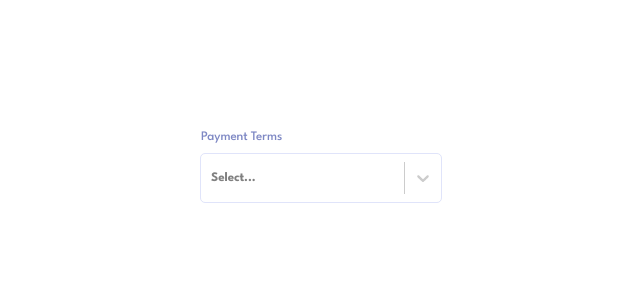
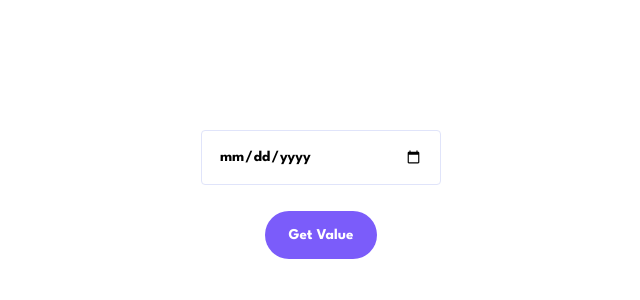
Before and after one commit to JlordS32/invoiceapp, a React (Vite) app in the folder invoice-app/: page / in a window 1280 px wide. Shown: the top 300 px of the page, without its empty margins (319-959 px from the left). Built offline with nearby package versions, Linux system fonts and the light colour scheme.

Commit message:
created date component

```diff
--- a/invoice-app/src/App.tsx
+++ b/invoice-app/src/App.tsx
@@ -1,21 +1,12 @@
-import { useRef, useEffect } from 'react';
+import { useRef } from 'react';
 
 // components
 import Form from './components/forms';
 import { FormTextRef } from './components/forms/Text';
+import Button from './components/Button';
 
 function App() {
 	const customRef = useRef<FormTextRef | null>(null);
-
-	const options = [
-		{
-			value: '30',
-			label: 'Net 30 Days',
-		},
-		{ value: '14', label: 'Net 14 Days' },
-		{ value: '7', label: 'Net 7 Days' },
-		{ value: '1', label: 'Net 1 Day' },
-	];
 
 	return (
 		<div className='app'>
@@ -27,16 +18,14 @@ function App() {
 			>
 				<div className='d-flex align-items-center flex-column pt-5'>
 					<div className='mt-5'>
-						<Form.Select
-							ref={customRef}
-							label='Payment Terms'
-							options={options}
-						/>
+						<Form.Date ref={customRef} />
 					</div>
 
-					{/* <button onClick={() => {
-						console.log(customRef.current?.value)
-					}}>Click me</button> */}
+					<div className='mt-2'>
+						<Button onClick={() => console.log(customRef.current?.value)}>
+							Get Value
+						</Button>
+					</div>
 				</div>
 			</div>
 		</div>
--- /dev/null
+++ b/invoice-app/src/components/forms/Date.tsx
@@ -0,0 +1,63 @@
+import { forwardRef, useRef, useImperativeHandle } from 'react';
+
+// styles
+import styles from '../../assets/styles/modules/form.module.css';
+
+// from index
+import { FormProps } from './index';
+
+export interface FormSelectProps extends FormProps {}
+
+export interface FormSelectRef {
+	_test: (value: string) => void;
+	value: string;
+	focus: () => void;
+	scrollIntoView: () => void;
+}
+
+const Date = forwardRef<FormSelectRef, FormSelectProps>((props, ref) => {
+	const childRef = useRef<HTMLInputElement | null>(null);
+
+	useImperativeHandle(
+		ref,
+		() => {
+			return {
+				_test(value: string) {
+					console.log('test', value);
+				},
+				get value() {
+					return childRef.current?.value || '';
+				},
+				focus() {
+					if (childRef.current) {
+						childRef.current.focus();
+					}
+				},
+				scrollIntoView() {
+					if (childRef.current) {
+						childRef.current.scrollIntoView();
+					}
+				},
+			};
+		},
+		[]
+	);
+
+	return (
+		<div
+			className={styles.formContainer}
+			style={{
+				width: props.width ?? '18.46154rem',
+			}}
+		>
+			{props.label && <label htmlFor={props.id}>{props.label}</label>}
+			<input
+            ref={childRef}
+				type='date'
+				{...props}
+			/>
+		</div>
+	);
+});
+
+export default Date;
--- a/invoice-app/src/components/forms/Select.tsx
+++ b/invoice-app/src/components/forms/Select.tsx
@@ -1,5 +1,5 @@
 import { forwardRef, useImperativeHandle, useEffect, useState } from 'react';
-import ReactSelect, { ActionMeta } from 'react-select';
+import ReactSelect, { StylesConfig } from 'react-select';
 
 // styles
 import styles from '../../assets/styles/modules/form.module.css';
@@ -7,26 +7,28 @@ import styles from '../../assets/styles/modules/form.module.css';
 // from index
 import { FormProps } from './index';
 
+// TYPES
 interface OptionType {
 	value: string;
 	label: string;
 }
+
+type GroupBase<OptionType> = {
+	label: string;
+	options: OptionType[];
+};
 
 export interface FormSelectProps extends FormProps {
 	options: OptionType[];
 }
 
 export interface FormSelectRef {
+	_test: (value: string) => void;
 	value: string;
-	_test: (value: string) => void;
 }
 
-// custom styles for react-select
-const customStyles = {
-   control: (
-      provided: React.CSSProperties,
-      state: { isFocused: boolean }
-   ) => ({
+const customStyles: StylesConfig<OptionType, false, GroupBase<OptionType>> = {
+	control: (provided, state) => ({
 		...provided,
 		backgroundColor: 'var(--white)',
 		height: '3.69231rem',
@@ -35,23 +37,22 @@ const customStyles = {
 			? '1px solid var(--primary)'
 			: '1px solid var(--form-outline)',
 		fontWeight: '700',
+		padding: '0 0.7rem',
 
 		'&:hover': {
-         outline: '1px solid var(--primary)'
-      }
+			outline: '1px solid var(--primary)',
+		},
 	}),
-   option: (
-      provided: React.CSSProperties,
-      state: { isSelected: boolean }
-   ) => ({
+	option: (provided, state) => ({
 		...provided,
 		backgroundColor: state.isSelected ? 'white' : 'white',
 		color: state.isSelected ? 'var(--primary)' : 'black',
 		fontWeight: '700',
 		fontSize: '1.15rem',
-      padding: '1rem',
+		padding: '1.15rem 1.85rem',
 		borderBottom: '1px solid var(--form-outline)',
 		top: '1rem',
+
 		'&:hover': {
 			backgroundColor: 'var(--primary)',
 			color: 'white',
@@ -61,10 +62,16 @@ const customStyles = {
 			color: 'white',
 		},
 	}),
-   menu: (provided: React.CSSProperties) => ({
+	menu: (provided) => ({
 		...provided,
 		marginTop: '1.85rem',
-   })
+		boxShadow: '0px 10px 20px 0px rgba(72, 84, 159, 0.25)',
+		transition: '150ms ease-in',
+	}),
+	dropdownIndicator: (provided) => ({
+		...provided,
+		color: 'var(--primary)',
+	}),
 };
 
 const Select = forwardRef<FormSelectRef, FormSelectProps>((props, ref) => {
@@ -89,7 +96,7 @@ const Select = forwardRef<FormSelectRef, FormSelectProps>((props, ref) => {
 				},
 			};
 		},
-		[]
+		[selectedValue]
 	);
 
 	return (
@@ -103,6 +110,7 @@ const Select = forwardRef<FormSelectRef, FormSelectProps>((props, ref) => {
 			<ReactSelect
 				options={props.options}
 				onChange={handleOnChange}
+				defaultValue={props.options[0]}
 				styles={customStyles}
 			/>
 		</div>
--- a/invoice-app/src/components/forms/index.tsx
+++ b/invoice-app/src/components/forms/index.tsx
@@ -1,6 +1,7 @@
 // components
 import Text from './Text.tsx';
 import Select from './Select.tsx';
+import Date from './Date.tsx';
 
 export interface FormProps {
 	id?: string;
@@ -13,7 +14,8 @@ export interface FormProps {
 
 const Form = {
 	Text,
-	Select
+	Select,
+	Date
 };
 
 export default Form;
```
Lines whose indentation alone changed are shown as unchanged.
